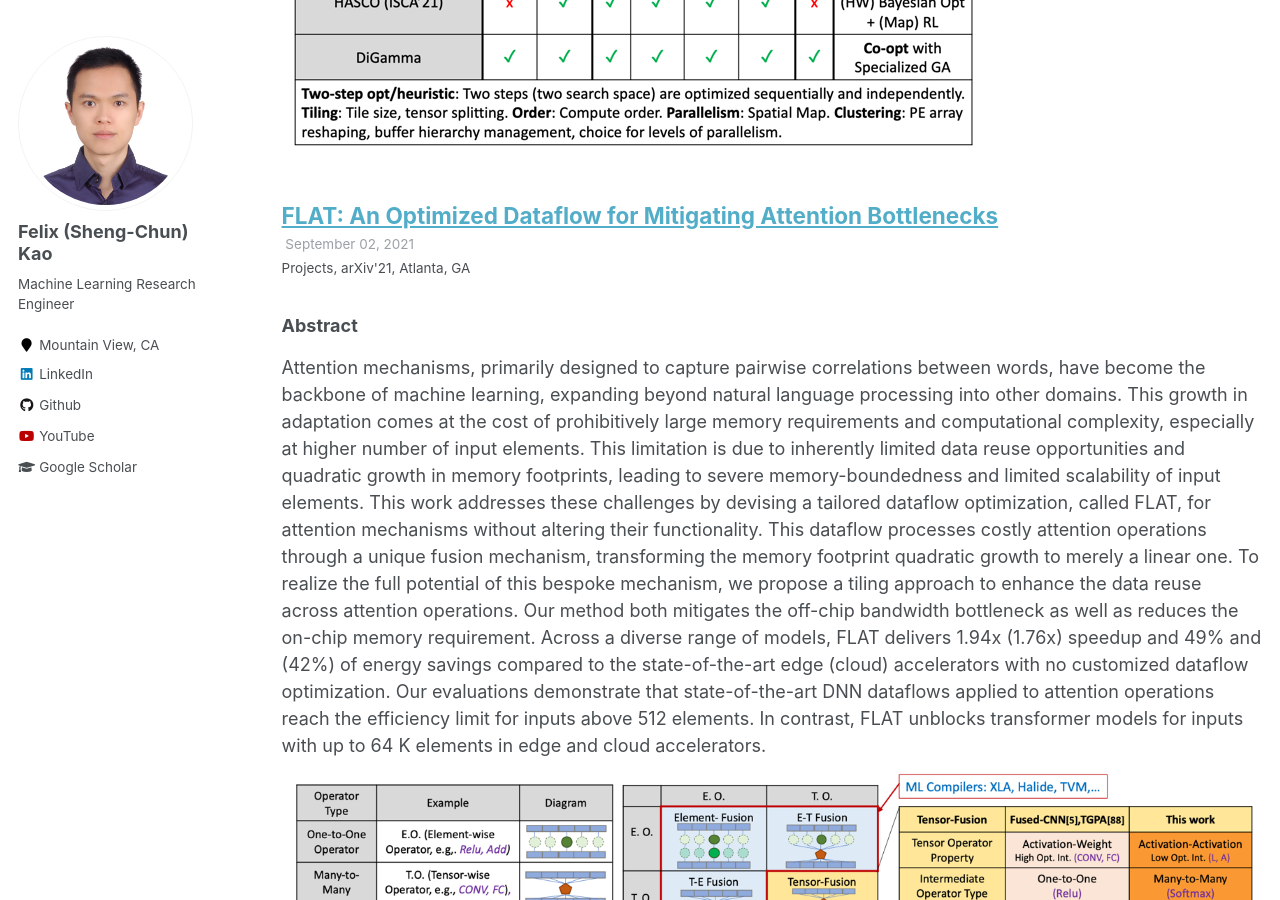
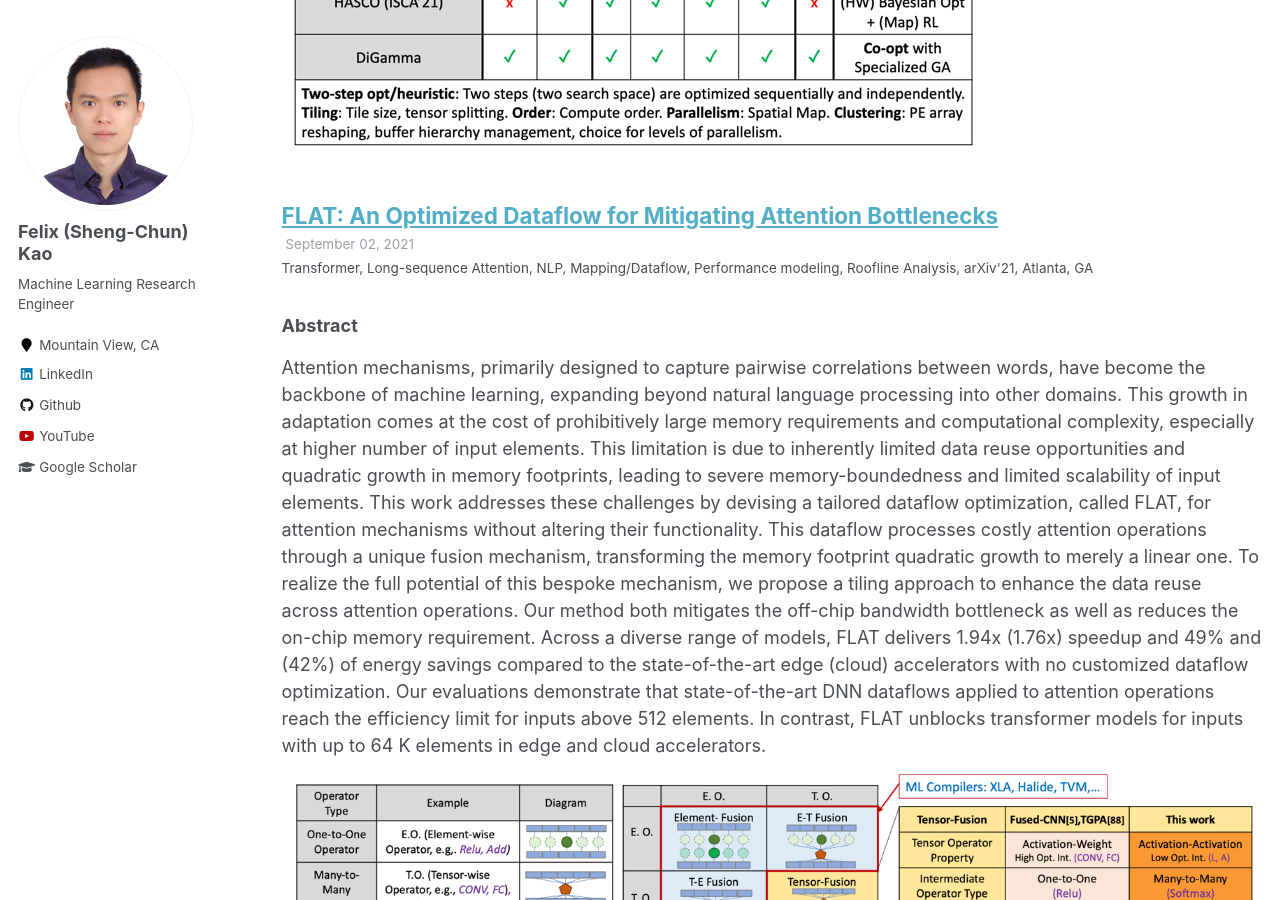
Before and after one commit to felix0901/felix, a Jekyll site: the page built from _pages/talks.html, in a window 1280 px wide and 900 px high, scrolled down 3617 px. Built offline with Jekyll 4.4.1, drawn with Linux system fonts in a browser that asks for light colours.

Commit message:
Update 6-flat.md

```diff
--- a/_talks/6-flat.md
+++ b/_talks/6-flat.md
@@ -1,7 +1,7 @@
 ---
 title: "FLAT: An Optimized Dataflow for Mitigating Attention Bottlenecks"
 collection: talks
-type: "Projects"
+type: "Transformer, Long-sequence Attention, NLP, Mapping/Dataflow, Performance modeling, Roofline Analysis"
 permalink: /talks/6-flat
 venue: "arXiv'21"
 date: 2021-09-02
```
